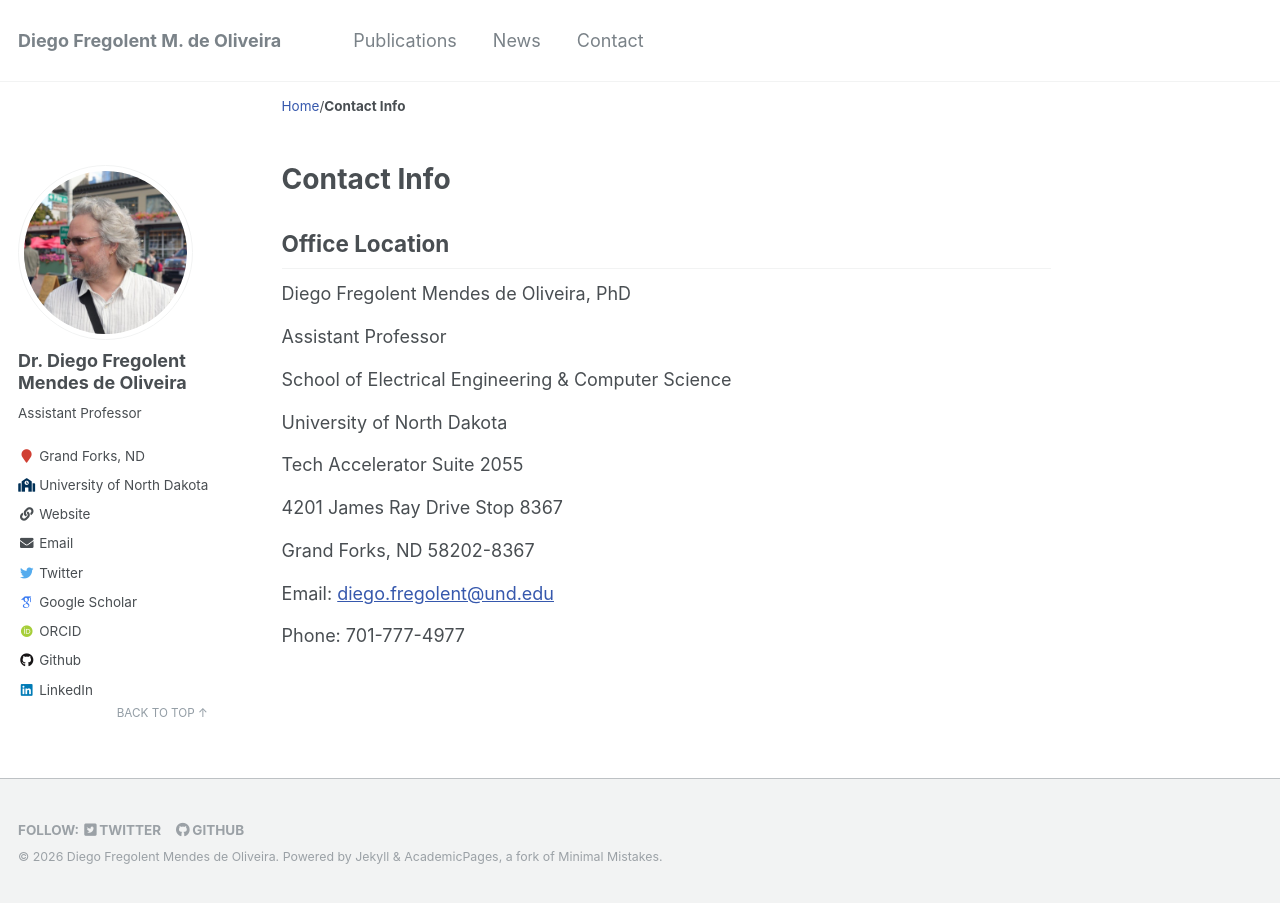
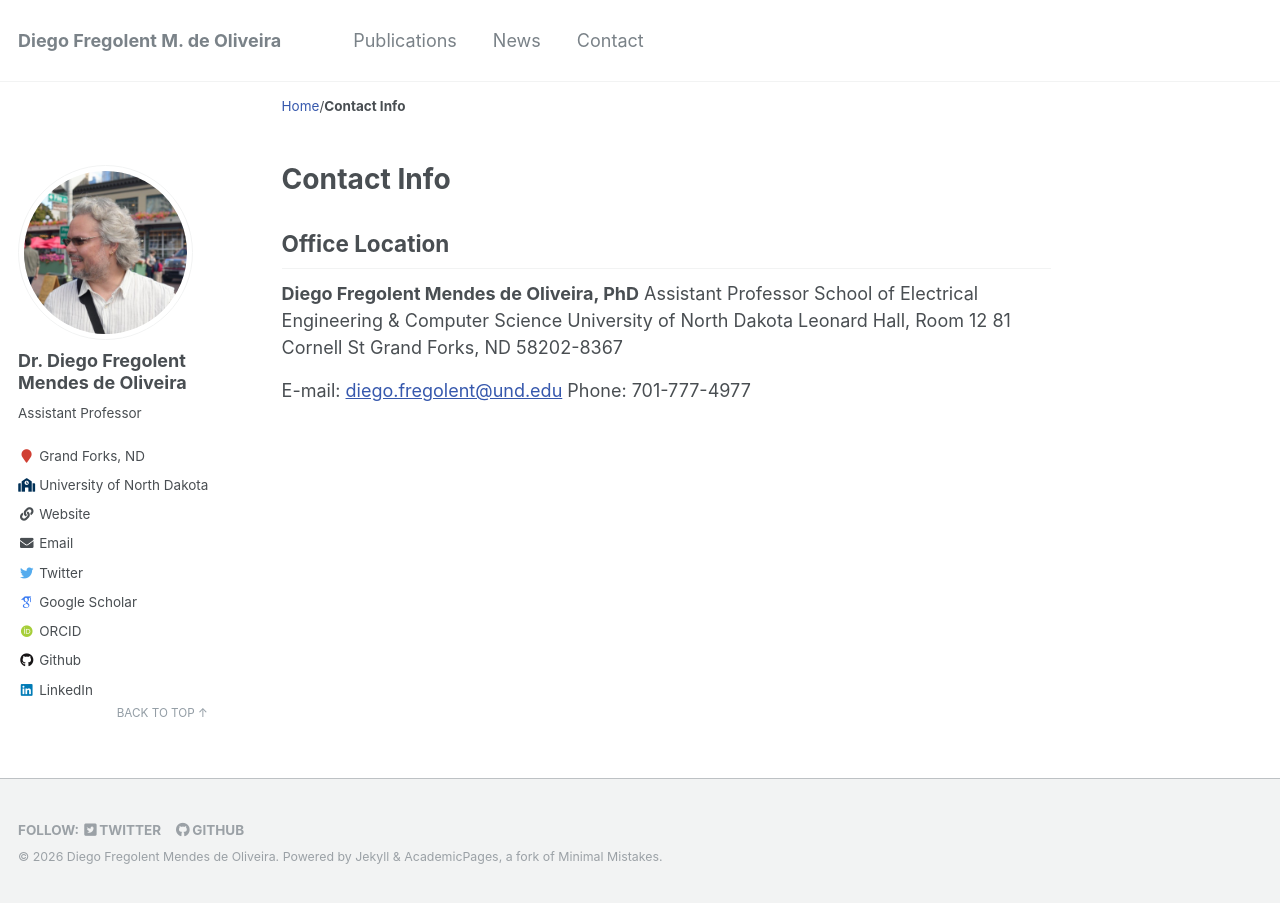
Before and after one commit to fregolente/fregolente.github.io, a Jekyll site: the page built from _pages/contact.md, in a window 1280 px wide. Built offline with Jekyll 4.4.1, drawn with Linux system fonts in a browser that asks for light colours; some web fonts are replaced.

Commit message:
Update contact information formatting and details

```diff
--- a/_pages/contact.md
+++ b/_pages/contact.md
@@ -5,20 +5,13 @@ title: "Contact Info"
 
 ## Office Location
 
-Diego Fregolent Mendes de Oliveira, PhD
+**Diego Fregolent Mendes de Oliveira, PhD**
+Assistant Professor
+School of Electrical Engineering & Computer Science
+University of North Dakota
+Leonard Hall, Room 12
+81 Cornell St
+Grand Forks, ND 58202-8367
 
-Assistant Professor
-
-School of Electrical Engineering & Computer Science
-
-University of North Dakota
-
-Tech Accelerator Suite 2055
-
-4201 James Ray Drive Stop 8367
-
-Grand Forks, ND  58202-8367
-
-Email: [diego.fregolent@und.edu](mailto:diego.fregolent@und.edu)
-
-Phone:  701-777-4977
+E-mail: [diego.fregolent@und.edu](mailto:diego.fregolent@und.edu)
+Phone: 701-777-4977
```
